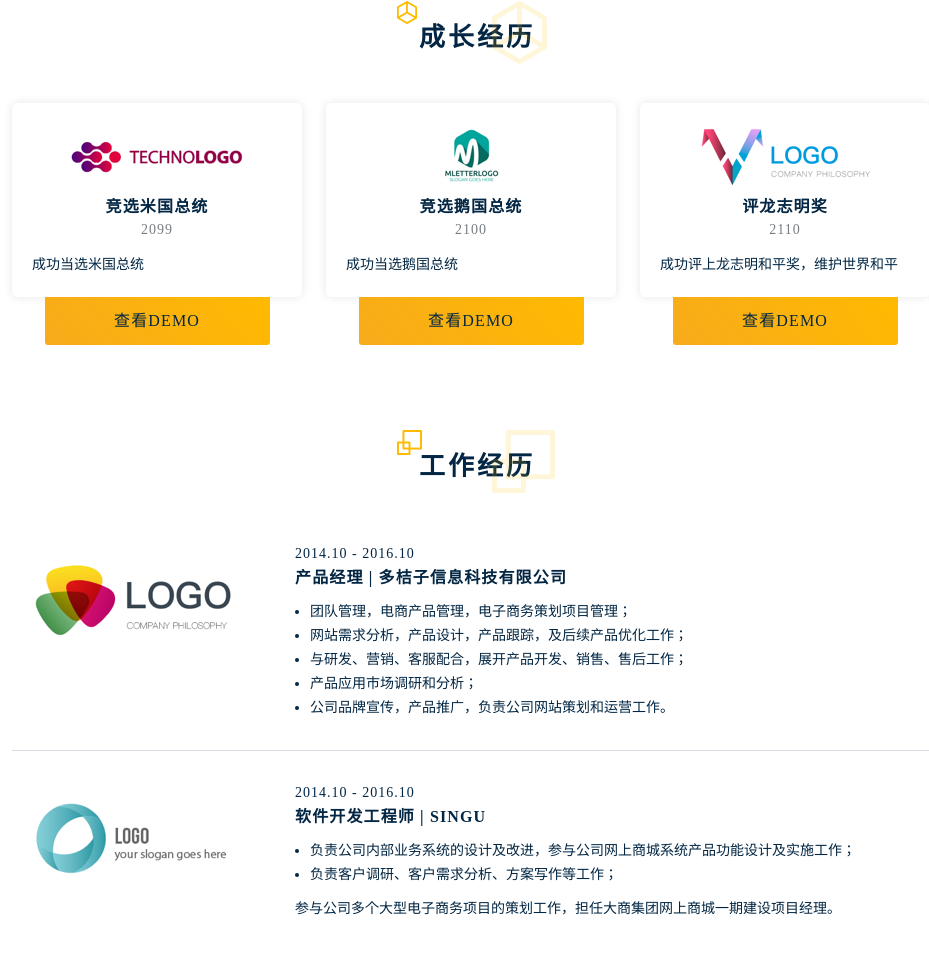
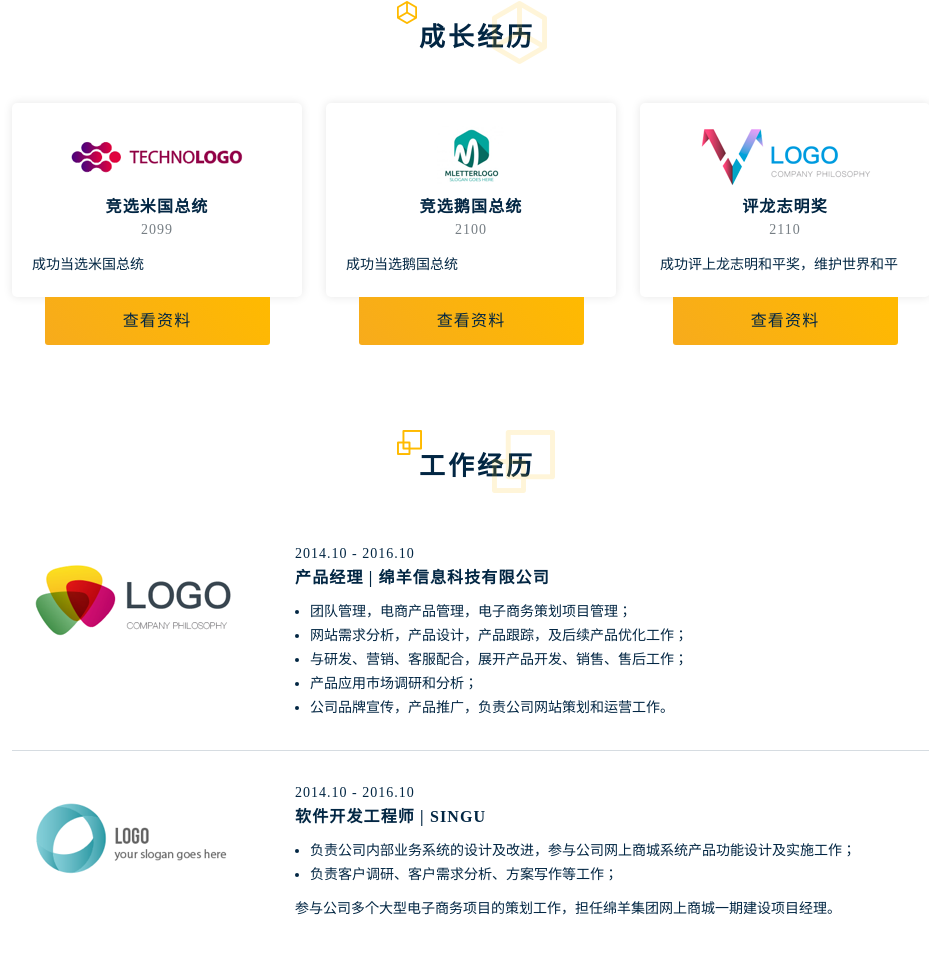
Before and after one commit to jhy123-max/jhy123-max.github.io, a plain HTML site: page index.html in a window 1280 px wide. Shown: the part 554-1520 px from the top of the page, without its empty margins (163-1092 px from the left). Drawn offline with Linux system fonts and the light colour scheme.

Commit message:
Update index.html

```diff
--- a/index.html
+++ b/index.html
@@ -79,7 +79,7 @@
                             <p class="decription"> 成功当选米国总统 </p>
                         </div>
                         <div class="link-to">
-                            <a href="https://www.4399.com" class="button">查看DEMO</a>
+                            <a href="https://www.4399.com" class="button">查看资料</a>
                             <div class="shadow"></div>
                         </div>
                     </div>
@@ -90,7 +90,7 @@
                             <p class="decription"> 成功当选鹅国总统 </p>
                         </div>
                         <div class="link-to">
-                            <a href="https://www.7k7k.com" class="button">查看DEMO</a>
+                            <a href="https://www.7k7k.com" class="button">查看资料</a>
                             <div class="shadow"></div>
                         </div>
                     </div>
@@ -101,7 +101,7 @@
                             <p class="decription"> 成功评上龙志明和平奖，维护世界和平 </p>
                         </div>
                         <div class="link-to">
-                            <a href="https://www.baidu.com" class="button">查看DEMO</a>
+                            <a href="https://www.bilibili.com" class="button">查看资料</a>
                             <div class="shadow"></div>
                         </div>
                     </div>
@@ -118,7 +118,7 @@
                         </div>
                         <div class="work-content">
                             <p class="create-time">2014.10 - 2016.10</p>
-                            <p class="job">产品经理 | 多桔子信息科技有限公司</p>
+                            <p class="job">产品经理 | 绵羊信息科技有限公司</p>
                             <ul>
                                 <li>团队管理，电商产品管理，电子商务策划项目管理；</li>
                                 <li>网站需求分析，产品设计，产品跟踪，及后续产品优化工作；</li>
@@ -139,7 +139,7 @@
                                 <li>负责公司内部业务系统的设计及改进，参与公司网上商城系统产品功能设计及实施工作；</li>
                                 <li>负责客户调研、客户需求分析、方案写作等工作；</li>
                             </ul>
-                            <p class="key-word">参与公司多个大型电子商务项目的策划工作，担任大商集团网上商城一期建设项目经理。</p>
+                            <p class="key-word">参与公司多个大型电子商务项目的策划工作，担任绵羊集团网上商城一期建设项目经理。</p>
                         </div>
                     </div>
                 </div>
```
